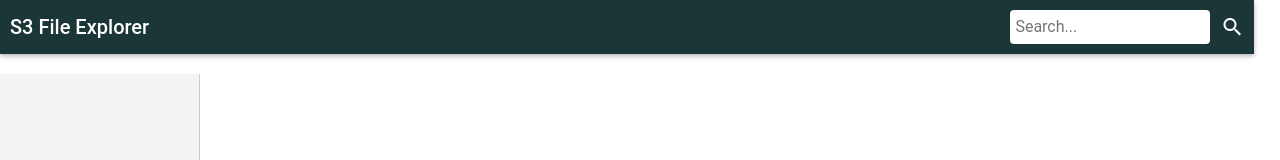
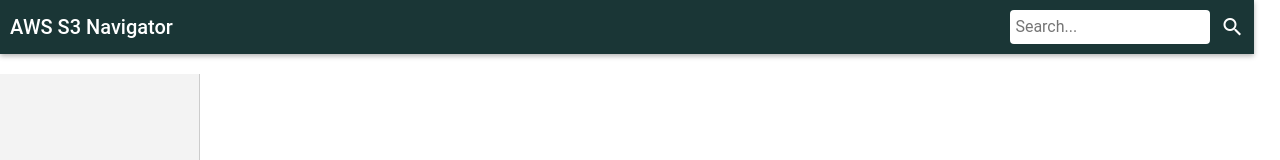
Before and after one commit to ahmadrazalab/AWS-S3-Explorer, a plain HTML site: page static/index.html in a window 1280 px wide. Shown: the top 160 px of the page. Drawn offline with Linux system fonts and the light colour scheme; no server answers.

Commit message:
name change

```diff
--- a/static/index.html
+++ b/static/index.html
@@ -4,7 +4,7 @@
 <head>
     <meta charset="utf-8">
     <meta name="viewport" content="width=device-width, initial-scale=1">
-    <title>S3 File Explorer</title>
+    <title>AWS S3 Navigator</title>
     <link href="https://fonts.googleapis.com/icon?family=Material+Icons" rel="stylesheet">
     <link href="./bootstrap.css" rel="stylesheet">
     <style>
@@ -21,6 +21,7 @@
             display: flex;
             flex-direction: column;
             height: 100vh;
+
         }
 
         header {
@@ -198,7 +199,7 @@
 
 <body>
     <header>
-        <h1>S3 File Explorer</h1>
+        <h1>AWS S3 Navigator</h1>
         <div class="search-container">
             <input type="text" id="search-input" placeholder="Search...">
             <i class="material-icons" onclick="searchData()">search</i>
```
